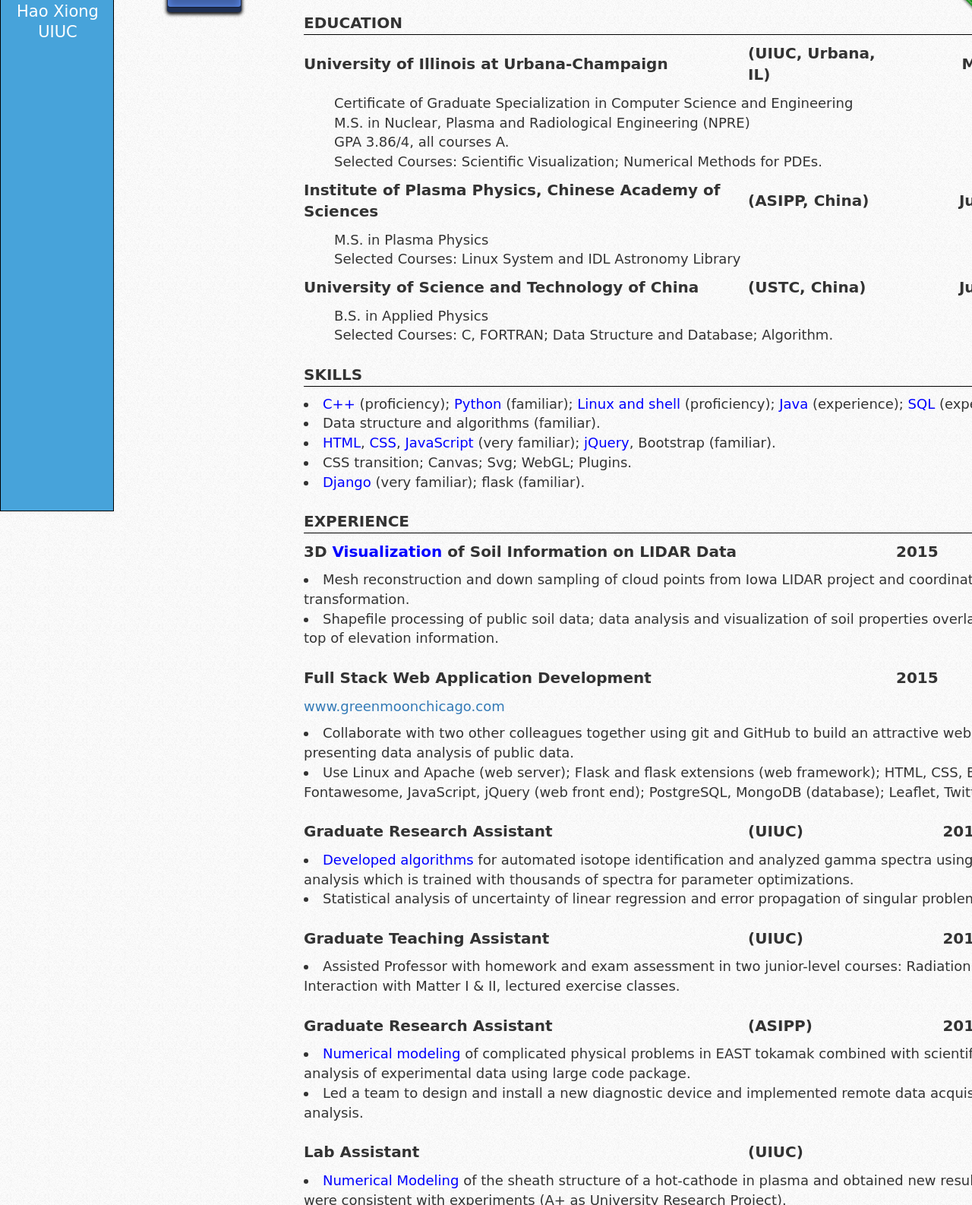
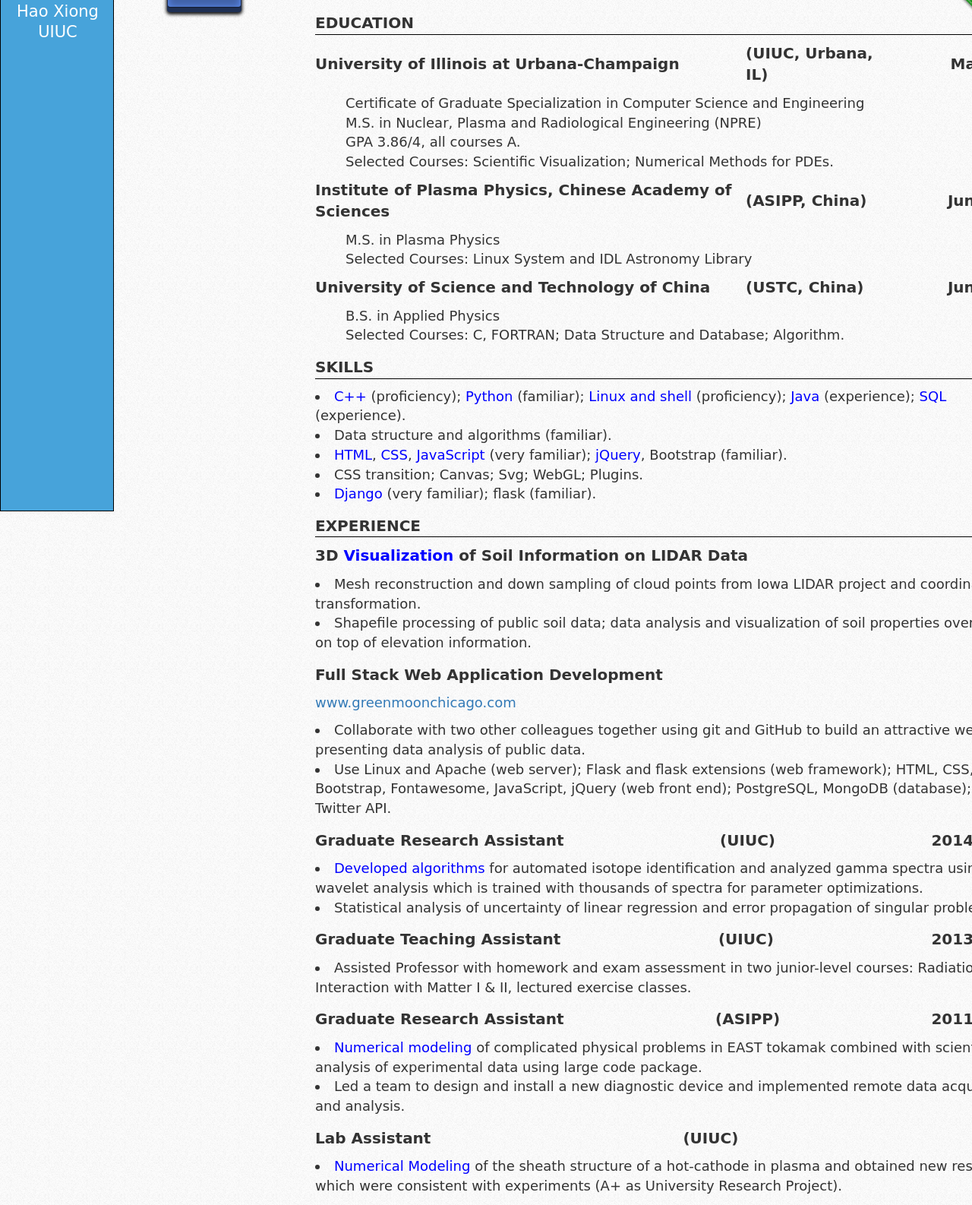
Before and after one commit to bearicc/bearicc.com_1, a Django app: template templates/index.html in a window 1280 px wide. Shown: the part 127-1713 px from the top of the page at 76% size. Run offline with Django 3.2, Linux system fonts and the light colour scheme; the template is opened without the code that fills it, so the values that code supplies are empty; some libraries are stand-ins or nearby versions.

Commit message:
resume layout

```diff
--- a/static/css/index.css
+++ b/static/css/index.css
@@ -13,7 +13,7 @@
 
 /* ---------- resume ---------- */
 #content .resume { font-size: 18px; margin: auto; }
-#content .resume .row { margin-bottom: 15px; }
+#content .resume .my-row { margin-bottom: 15px; }
 #content .resume ul {
   padding: 0;
 }
@@ -36,15 +36,15 @@
   align-items: center;
   -webkit-align-items: center;
 }
-#content .resume ul.header li:nth-child(1){
+#education ul.header li:nth-child(1){
   flex-grow: 1;
 }
-#content .resume ul.header li:nth-child(2){
+#education ul.header li:nth-child(2){
   flex: 0 0 auto;
   width: 20%;
   text-align: left;
 }
-#content .resume ul.header li:nth-child(3){
+#education ul.header li:nth-child(3){
   flex: 0 0 auto;
   width: 20%;
   text-align: right;
--- a/templates/base.html
+++ b/templates/base.html
@@ -9,6 +9,7 @@
   <meta name="viewport" content="width=device-width, initial-scale=1">
 
   <link rel="apple-touch-icon" href="{% static 'apple-touch-icon.png' ">
+  <link rel="icon" type="image/png" href="{% static 'img/flower.png' %}" />
   <!-- Place favicon.ico in the root directory -->
 
   <!-- ------------------------------ CSS ------------------------------ -->
@@ -42,7 +43,7 @@
             <span class="icon-bar"></span>
             <span class="icon-bar"></span>
           </button>
-          <a class="navbar-brand ts-inset" href="#"><img alt="Brand" src="{% static 'img/flower.png' %}">&nbsp;Welcome</a>
+          <a class="navbar-brand ts-inset" href="/"><img alt="Brand" src="{% static 'img/flower.png' %}">&nbsp;Welcome</a>
         </div>
         <div id="navbar" class="navbar-collapse collapse">
           <ul class="nav navbar-nav navbar-right">
@@ -67,15 +68,15 @@
 
     <!-- ------------------------------ footer ------------------------------ -->
     <footer>
+    {% block footer %}
       <div class="container"><img id="footer-art" src="{% static 'img/default.png' %}" alt=""></div>
       <div id="footer-grass" class="col-md-12"></div>
       <div class="container">
-        {% block footer %}
           <div class="row">
             <div class="col-md-12">&copy; 2015 BEAR</div>
           </div>
-        {% endblock %}
       </div>
+    {% endblock %}
     </footer><!-- footer -->
 
   {% endblock %}
--- a/templates/index.html
+++ b/templates/index.html
@@ -59,8 +59,8 @@
         <div class="col-md-2"><a id="welcome" class="punch" href="#">Welcome!</a></div>
         <div class="col-md-10">
           <div class="resume">
-            <p id="resume-link" class="row">Resume <a href="{% static 'doc/resume.pdf' %}"><i class="fa fa-file-pdf-o"></i></a></p>
-            <div class="row" id="education">
+            <p id="resume-link" class="my-row">Resume <a href="{% static 'doc/resume.pdf' %}"><i class="fa fa-file-pdf-o"></i></a></p>
+            <div class="my-row" id="education">
               <p class="title">EDUCATION</p>
               <ul class="header title">
                 <li>University of Illinois at Urbana-Champaign</li>
@@ -92,7 +92,7 @@
                 <li>Selected Courses: C, FORTRAN; Data Structure and Database; Algorithm.</li>
               </ul>
             </div><!-- education -->
-            <div class="row" id="skills">
+            <div class="my-row" id="skills">
               <p class="title">SKILLS</p>
               <ul class="content">
                 <li><span>C++</span> (proficiency); <span>Python</span> (familiar); <span>Linux and shell</span> (proficiency); <span>Java</span> (experience); <span>SQL</span> (experience).</li>
@@ -103,7 +103,7 @@
               </ul>
             </div><!-- skills -->
             <div id="experience">
-              <div class="row">
+              <div class="my-row">
                 <p class="title">EXPERIENCE</p>
                 <ul class="header title">
                   <li>3D <span>Visualization</span> of Soil Information on LIDAR Data </li>
@@ -114,7 +114,7 @@
                   <li>Shapefile processing of public soil data; data analysis and visualization of soil properties overlaying on top of elevation information.</li>
                 </ul>
               </div><!-- row -->
-              <div class="row">
+              <div class="my-row">
                 <ul class="header title">
                   <li>Full Stack Web Application Development</li>
                   <li>2015</li>
@@ -125,7 +125,7 @@
                   <li>Use Linux and Apache (web server); Flask and flask extensions (web framework); HTML, CSS, Bootstrap, Fontawesome, JavaScript, jQuery (web front end); PostgreSQL, MongoDB (database); Leaflet, Twitter API.</li>
                 </ul>
               </div><!-- row -->
-              <div class="row">
+              <div class="my-row">
                 <ul class="header title">
                   <li>Graduate Research Assistant</li>
                   <li>(UIUC)</li>
@@ -136,7 +136,7 @@
                   <li>Statistical analysis of uncertainty of linear regression and error propagation of singular problems.</li>
                 </ul>
               </div><!-- row -->
-              <div class="row">
+              <div class="my-row">
                 <ul class="header title">
                   <li>Graduate Teaching Assistant</li>
                   <li>(UIUC)</li>
@@ -146,7 +146,7 @@
                   <li>Assisted Professor with homework and exam assessment in two junior-level courses: Radiation Interaction with Matter I & II, lectured exercise classes.</li>
                 </ul>
               </div><!-- row -->
-              <div class="row">
+              <div class="my-row">
                 <ul class="header title">
                   <li>Graduate Research Assistant</li>
                   <li>(ASIPP)</li>
@@ -157,7 +157,7 @@
                   <li>Led a team to design and install a new diagnostic device and implemented remote data acquisition and analysis.</li>
                 </ul>
               </div><!-- row -->
-              <div class="row">
+              <div class="my-row">
                 <ul class="header title">
                   <li>Lab Assistant</li>
                   <li>(UIUC)</li>
@@ -173,8 +173,11 @@
       </div>
     {% endblock %}
 
-  <!-- #footer -->
-    {% block footer %}
+  <!-- footer -->
+  {% block footer %}
+    <div class="container"><img id="footer-art" src="{% static 'img/default.png' %}" alt=""></div>
+    <div id="footer-grass" class="col-md-12"></div>
+    <div class="container">
       <div class="row">
         <div class="col-md-4">&copy; 2015 BEAR</div>
         <div class="col-md-4"></div>
@@ -183,7 +186,8 @@
           <span>Total visitors: {{ visitor_total }}</span>
         </div>
       </div>
-    {% endblock %}
+    </div>
+  {% endblock %}
 
   {% block script %}
   {{ block.super }}
```
Also changed, not shown: blog/templates/blog/post_list.html (+15 -1 lines), templates/about.html (+7 -5 lines), templates/project.html (+8 -4 lines), static/img/balloons.png (added), static/img/community.png (added), static/img/support.png (added).
